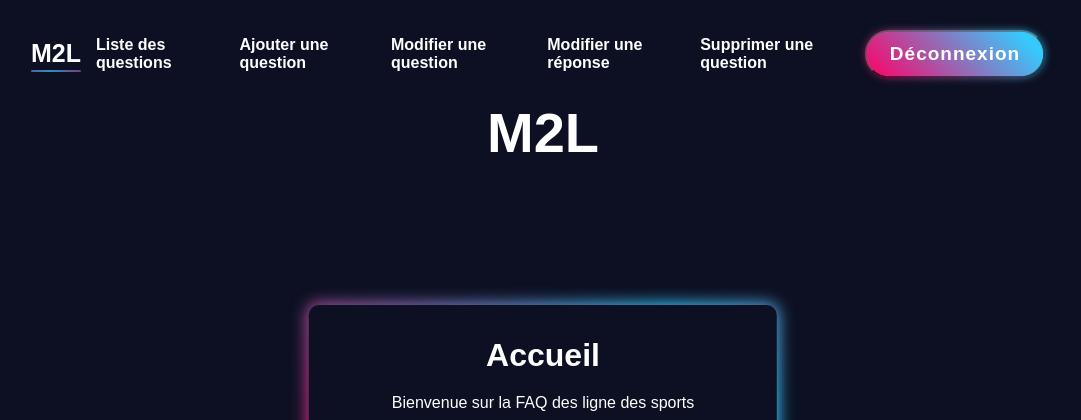
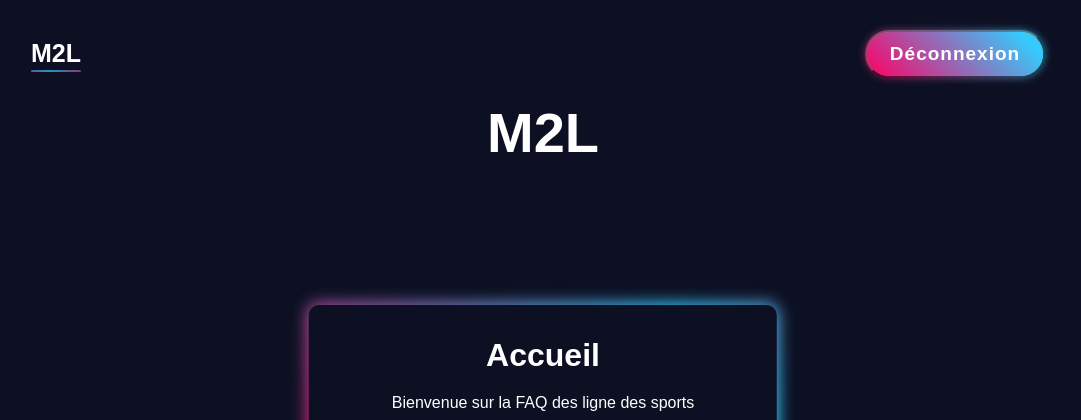
Before and after one commit to FastAze/APPFAQ, a PHP site: page /index.php in a window 1280 px wide. Shown: the top 420 px of the page, without its empty margins (97-1178 px from the left). Run offline with PHP 8.4, Linux system fonts and the light colour scheme; some web fonts are replaced.

Commit message:
Suppression des liens de navigation inutilisés dans l'en-tête et nettoyage du code pour une meilleure clarté.

```diff
--- a/template/php/header.php
+++ b/template/php/header.php
@@ -2,12 +2,12 @@
     include 'ini.php';
     include 'path.php';
 
-    // Déterminer le chemin de base du site
     $root_path = rtrim(str_replace('\\', '/', dirname(dirname(dirname($_SERVER['SCRIPT_FILENAME'])))), '/');
     $base_url = rtrim(str_replace('\\', '/', dirname(dirname(dirname($_SERVER['PHP_SELF'])))), '/');
 ?>
 <header class="header">
     <a class="logo" href="<?= $base_url ?>/pages/php/list.php">M2L</a>
+
     <!-- <h1>
         <?php
             if (isset($_SESSION["username"]))
@@ -21,17 +21,10 @@
             //echo $_SESSION["ligue"]; il manque le SQL pour afficher la ligue et le type d'utilisateur
         ?>
     </h1> -->
-    <nav class="navbar">
-        <a href="<?= $base_url ?>/pages/php/list.php">Liste des questions</a>
-        <a href="<?= $base_url ?>/pages/php/add.php">Ajouter une question</a>
-        <a href="<?= $base_url ?>/pages/php/editmes.php">Modifier une question</a>
-        <a href="<?= $base_url ?>/pages/php/editrep.php">Modifier une réponse</a>
-        <a href="<?= $base_url ?>/pages/php/delete.php">Supprimer une question</a>
-    </nav>
+
     <form action="<?= $base_url ?>/pages/php/logout.php" method="POST">
         <button class="btn" type="submit" name="deco">Déconnexion</button>
     </form>
-
     <?php
         if (isset($_POST['deco']))
         {
```
